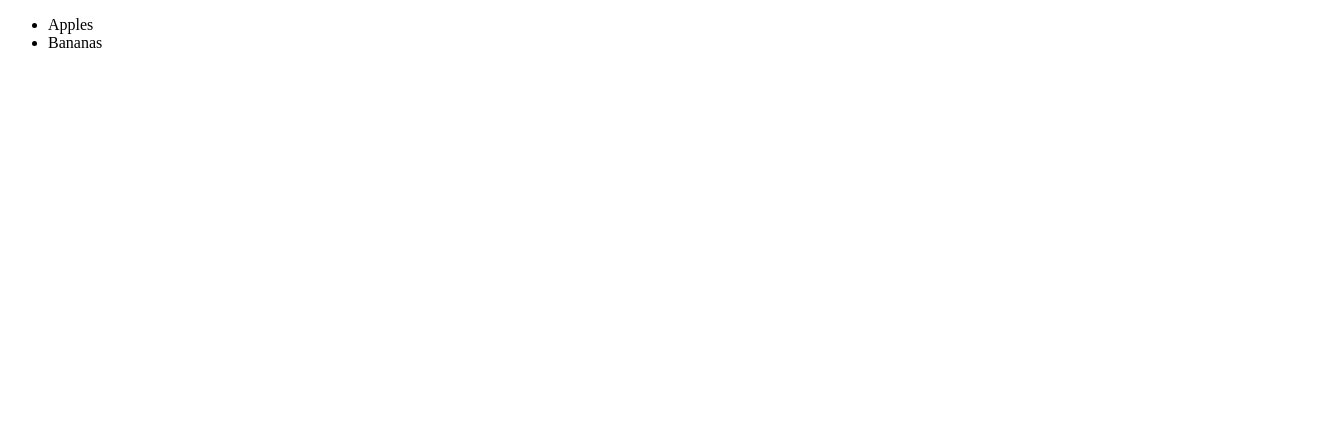
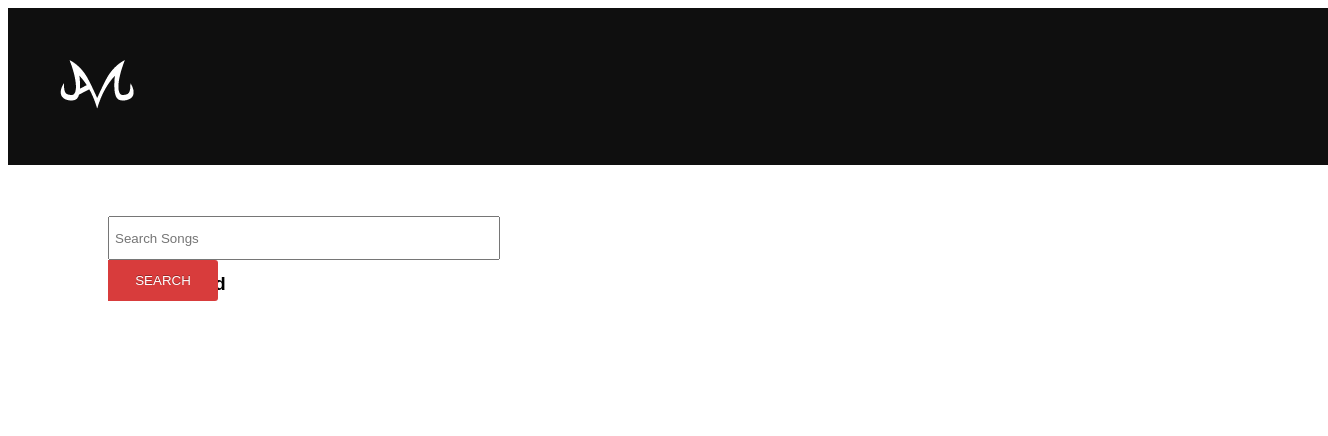
Before and after one commit to jamesaldrin/hw16, a plain HTML site: page index.html in a window 1280 px wide. Shown: the whole page, 1328 px wide, since content can reach past the window. Drawn offline with Linux system fonts and the light colour scheme.

Commit message:
updated index.html

```diff
--- a/index.html
+++ b/index.html
@@ -4,12 +4,35 @@
     <meta charset="UTF-8">
     <meta name="viewport" content="width=device-width, initial-scale=1.0">
     <meta http-equiv="X-UA-Compatible" content="ie=edge">
+
+    <link rel="stylesheet" href="style.css">
     <title>HW 16</title>
 </head>
-<body>
-    <ul>
-        <li>Apples</li>
-        <li>Bananas</li>
-    </ul>
+
+<body onload="startTime()">
+    <!-- This is the top navigation -->
+    <nav id="navigation">
+        <div>
+            <img class="logo" src="images\logoArtboard 3@2x.png">
+        </div>
+    </nav>
+
+    <!-- This is the search bar -->
+    <section id="content">
+        <form class="searchbar">
+            <input type="text" placeholder="Search Songs" required>
+            <button type="submit">Search</button>
+        </form>
+    <br>
+        <article>
+            <h1>
+                News Feed
+            </h1>
+        </article>
+    </section>
+
+    <div>
+        <button class="button"></button>
+    </div>
 </body>
 </html>
--- /dev/null
+++ b/style.css
@@ -0,0 +1,58 @@
+#navigation {
+    position: absolute;
+    width: 100%;
+    padding: 20px;
+    background-color: rgb(15, 15, 15);
+    margin-bottom: 20px;
+}
+
+#content {
+    position: relative;
+    top: 108px;
+    padding: 100px;
+    float: left;
+}
+
+#clock {
+    float: right;
+    padding: 100px;
+}
+
+.logo {
+    color: white;
+    text-decoration: bold;
+    padding: 25px;
+}
+
+.searchbar {
+    width: 500px;
+    height: 20px;
+    float: left;
+    border-radius: 4px;
+}
+
+.searchbar input {
+    width: 378px;
+    height: 20px;
+    padding: 10px 5px;
+    float: left;
+}
+
+.searchbar button {
+    position: relative;
+    border: 0;
+    padding: 0;
+    height: 41px;
+    width: 110px;
+    color: #fff;
+    text-transform: uppercase;
+    background: #d83c3c;
+    border-radius: 0 3px 3px 0;
+    text-shadow: 0 -1px 0 rgba(0, 0 ,0, .3);
+}
+
+h1 {
+    font-family: sans-serif;
+    padding: 20px;
+    text-decoration: bold;
+}
```
Also changed, not shown: images/logoArtboard 3.png (added), images/logoArtboard 3@2x.png (added).
